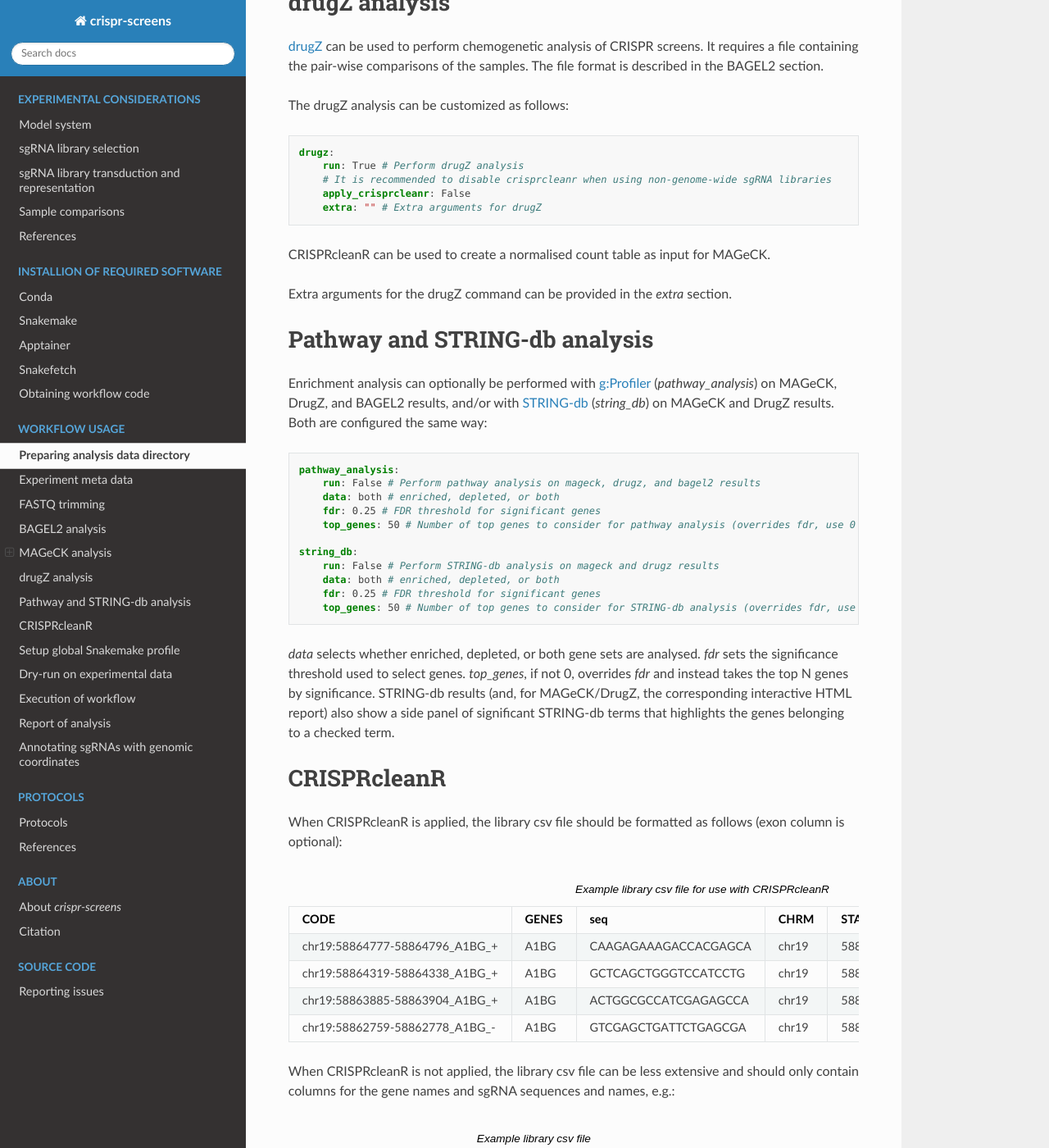
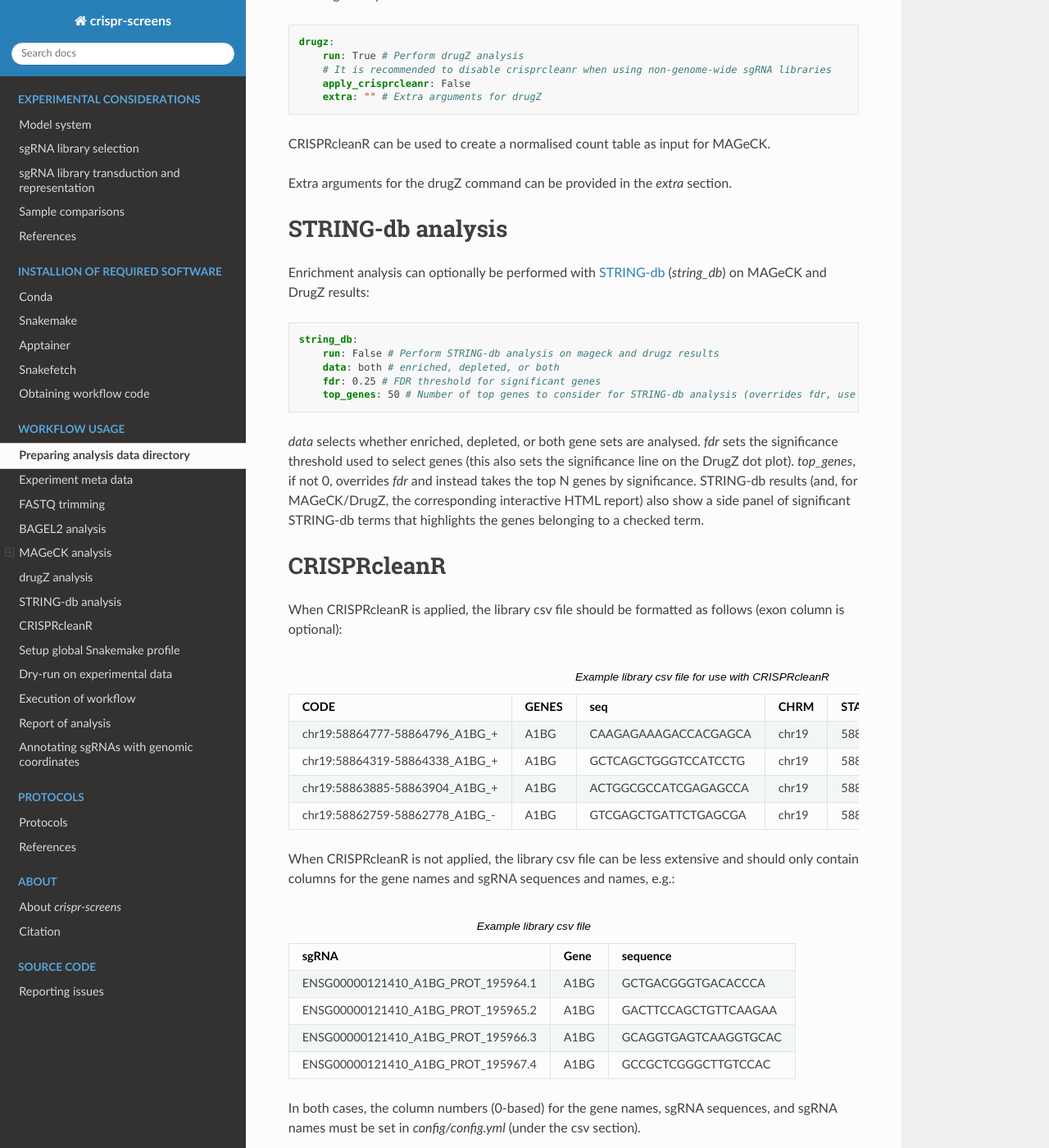
Before and after one commit to niekwit/crispr-screens, a Sphinx documentation site: the page built from docs/usage/usage.rst, in a window 1280 px wide and 1400 px high, scrolled down 7118 px. Shown: the whole window at 82% size. Built offline with Sphinx 7.4.7 and the Read the Docs theme 3.1.0, drawn with Linux system fonts in a browser that asks for light colours; some of the changed text lies outside the part shown.

Commit message:
refactor: remove pathway_analysis (g:Profiler), now covered by string_db
Removes gprofiler.R and its three rule wrappers (gprofiler_mageck,
gprofiler_bagel2, gprofiler_drugz), the pathway_analysis config block
(schema, test configs, real config/config.yml, docs), and the
r-gprofiler2 dependency. BAGEL2 loses gene-set enrichment analysis
entirely, since it has no STRING-db equivalent (confirmed with the
user before removing).

Two things borrowed from pathway_analysis needed fixing so string_db
remains the sole source of truth:

- pathway_data()/PATHWAY_DATA (used to expand string_db's own
  enriched/depleted targets) read config["stats"]["pathway_analysis"]
  ["data"], despite having nothing to do with g:Profiler. Renamed to
  string_db_data()/STRING_DB_DATA, now reading
  config["stats"]["string_db"]["data"].
- plot_drugz_results' significance-threshold-line param borrowed
  pathway_analysis.fdr. Now reads string_db.fdr instead.

Verified: full DAG dry-run with mageck+bagel2+drugz+string_db all
enabled builds cleanly (84 jobs, no gprofiler_* rules). Real pipeline
runs confirm both string_db (MAGeCK) and string_db_drugz still work
end-to-end with live STRING-db API calls, feeding correctly into
interactive_lfc_report/interactive_drugz_report.

Co-Authored-By: Claude Sonnet 5 <noreply@anthropic.com>

```diff
--- a/docs/usage/usage.rst
+++ b/docs/usage/usage.rst
@@ -47,7 +47,6 @@ The final directory structure should look like this:
         │   ├── missed-rgrnas.rst
         │   ├── mle_beta.rst
         │   ├── multiqc.rst
-        │   ├── pathway_analysis.rst
         │   ├── plot-coverage.rst
         │   ├── sample-correlation.rst
         │   ├── sgrank_neg.rst
@@ -160,12 +158,6 @@ Experiment meta data is described in `config/config.yml`:
             # It is recommended to disable crisprcleanr when using non-genome-wide sgRNA libraries
             apply_crisprcleanr: False
             extra: "" # Extra arguments for drugZ
-
-        pathway_analysis:
-            run: False # Perform pathway analysis (g:Profiler) on mageck, drugz, and bagel2 results
-            data: both # enriched, depleted, or both
-            fdr: 0.25 # FDR threshold for significant genes
-            top_genes: 50 # Number of top genes to consider for pathway analysis (overrides fdr, use 0 to disable)
 
         string_db:
             run: False # Perform STRING-db analysis on mageck and drugz results
@@ -350,18 +342,12 @@ CRISPRcleanR can be used to create a normalised count table as input for MAGeCK.
 Extra arguments for the drugZ command can be provided in the `extra` section.
 
 
-Pathway and STRING-db analysis
-===============================
+STRING-db analysis
+==================
 
-Enrichment analysis can optionally be performed with `g:Profiler <https://biit.cs.ut.ee/gprofiler/gost>`_ (`pathway_analysis`) on MAGeCK, DrugZ, and BAGEL2 results, and/or with `STRING-db <https://string-db.org>`_ (`string_db`) on MAGeCK and DrugZ results. Both are configured the same way:
+Enrichment analysis can optionally be performed with `STRING-db <https://string-db.org>`_ (`string_db`) on MAGeCK and DrugZ results:
 
 .. code-block:: yaml
-
-    pathway_analysis:
-        run: False # Perform pathway analysis on mageck, drugz, and bagel2 results
-        data: both # enriched, depleted, or both
-        fdr: 0.25 # FDR threshold for significant genes
-        top_genes: 50 # Number of top genes to consider for pathway analysis (overrides fdr, use 0 to disable)
 
     string_db:
         run: False # Perform STRING-db analysis on mageck and drugz results
@@ -369,7 +355,7 @@ Enrichment analysis can optionally be performed with `g:Profiler <https://biit.c
         fdr: 0.25 # FDR threshold for significant genes
         top_genes: 50 # Number of top genes to consider for STRING-db analysis (overrides fdr, use 0 to disable)
 
-`data` selects whether enriched, depleted, or both gene sets are analysed. `fdr` sets the significance threshold used to select genes. `top_genes`, if not 0, overrides `fdr` and instead takes the top N genes by significance. STRING-db results (and, for MAGeCK/DrugZ, the corresponding interactive HTML report) also show a side panel of significant STRING-db terms that highlights the genes belonging to a checked term.
+`data` selects whether enriched, depleted, or both gene sets are analysed. `fdr` sets the significance threshold used to select genes (this also sets the significance line on the DrugZ dot plot). `top_genes`, if not 0, overrides `fdr` and instead takes the top N genes by significance. STRING-db results (and, for MAGeCK/DrugZ, the corresponding interactive HTML report) also show a side panel of significant STRING-db terms that highlights the genes belonging to a checked term.
 
 
 CRISPRcleanR
--- a/workflow/report/pathway_analysis.rst
+++ /dev/null
@@ -1 +0,0 @@
-Pathway analysis with Enrichr
```
Also changed, not shown: other parts of docs/usage/usage.rst (+1 -2 lines), config/README.md, 12 other files.
